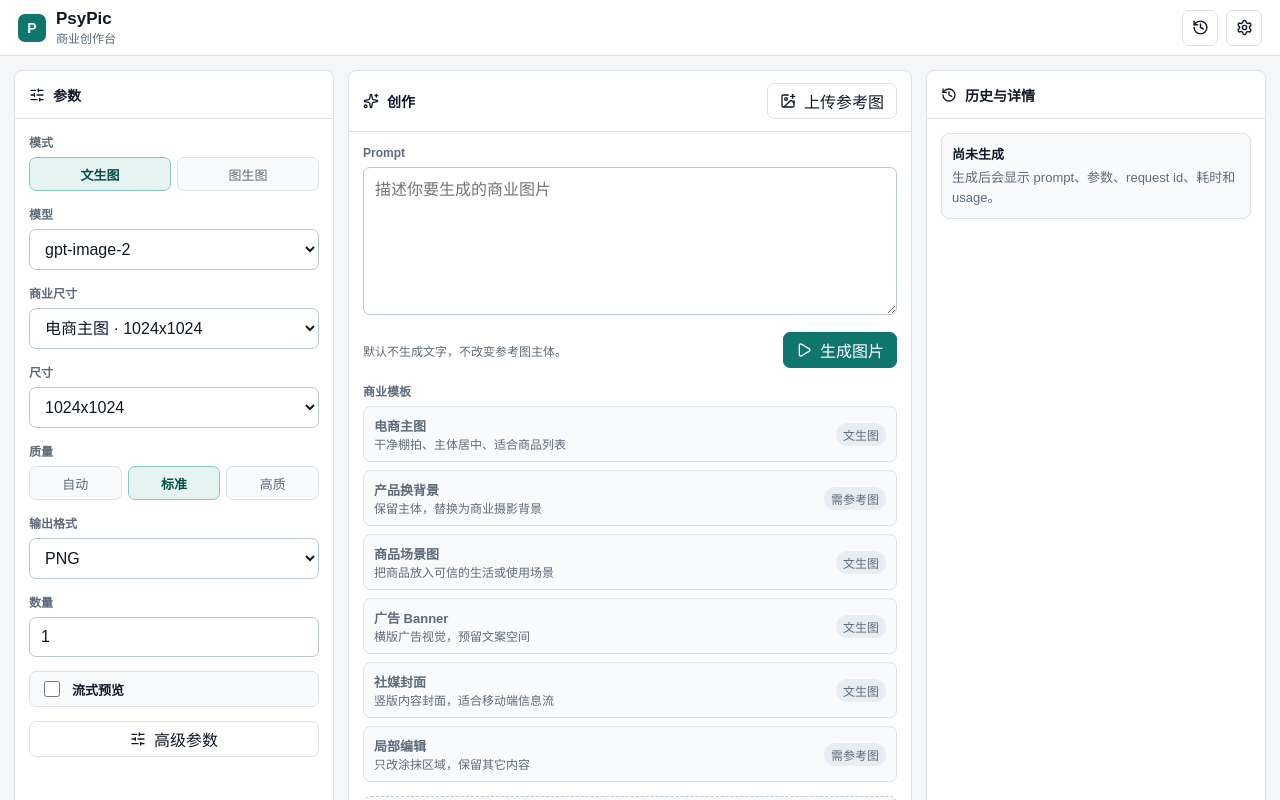
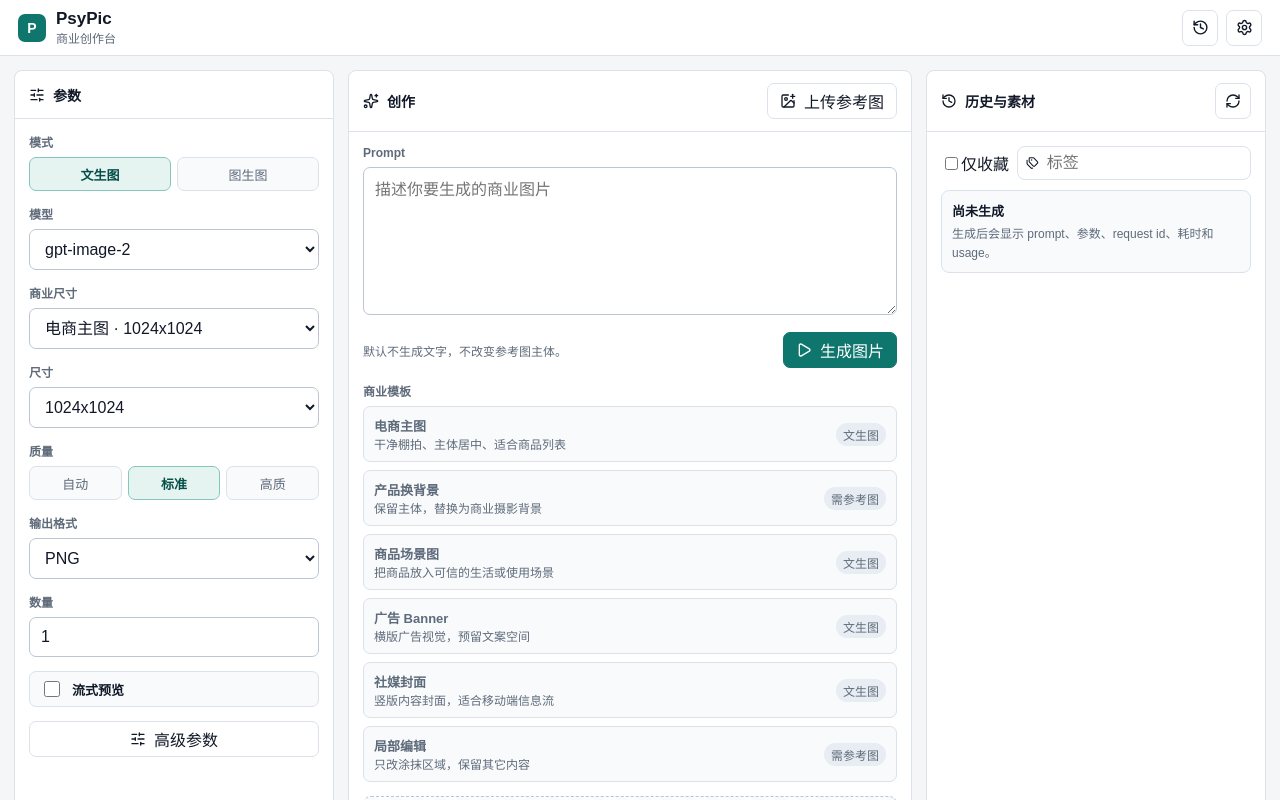
Before and after one commit to xuehua123/psyPic, a Next.js app: page / in a window 1280 px wide. Shown: the top 800 px of the page. Built offline with nearby package versions, Linux system fonts and the light colour scheme.

Commit message:
接入创作台素材库入口

```diff
--- a/app/globals.css
+++ b/app/globals.css
@@ -636,6 +636,45 @@ a {
   gap: 10px;
 }
 
+.panel-actions {
+  display: flex;
+  align-items: center;
+  gap: 6px;
+}
+
+.library-toolbar {
+  display: grid;
+  grid-template-columns: auto minmax(0, 1fr);
+  gap: 8px;
+  align-items: center;
+}
+
+.library-tag-filter {
+  min-width: 0;
+  display: flex;
+  align-items: center;
+  gap: 6px;
+  border: 1px solid var(--line);
+  border-radius: 8px;
+  background: var(--surface);
+  padding: 6px 8px;
+}
+
+.library-tag-filter input {
+  min-width: 0;
+  width: 100%;
+  border: 0;
+  outline: 0;
+  background: transparent;
+  color: var(--ink);
+  font: inherit;
+}
+
+.library-section {
+  display: grid;
+  gap: 10px;
+}
+
 .history-item {
   border: 1px solid var(--line);
   border-radius: 8px;
@@ -643,10 +682,55 @@ a {
   background: var(--surface-muted);
 }
 
+.library-item {
+  display: grid;
+  grid-template-columns: 72px minmax(0, 1fr);
+  gap: 10px;
+}
+
+.library-thumb {
+  width: 72px;
+  aspect-ratio: 1;
+  border-radius: 8px;
+  object-fit: cover;
+  background: #edf1f5;
+  border: 1px solid var(--line);
+}
+
+.library-item-body {
+  min-width: 0;
+  display: grid;
+  gap: 6px;
+}
+
 .history-item strong {
   display: block;
   margin-bottom: 5px;
   font-size: 13px;
+}
+
+.history-item p {
+  margin: 0;
+  color: var(--muted);
+  font-size: 12px;
+  overflow-wrap: anywhere;
+}
+
+.tag-list,
+.history-actions {
+  display: flex;
+  flex-wrap: wrap;
+  gap: 6px;
+}
+
+.tag-list span {
+  border: 1px solid var(--line);
+  border-radius: 999px;
+  background: var(--surface);
+  color: var(--muted);
+  font-size: 12px;
+  line-height: 1;
+  padding: 5px 7px;
 }
 
 .mobile-bottom-bar {
--- a/components/creator/CreatorWorkspace.tsx
+++ b/components/creator/CreatorWorkspace.tsx
@@ -11,10 +11,13 @@ import {
   ImagePlus,
   PanelBottom,
   Play,
+  RefreshCw,
   RotateCcw,
   Settings,
   SlidersHorizontal,
   Sparkles,
+  Star,
+  Tags,
   X
 } from "lucide-react";
 import { useEffect, useMemo, useRef, useState } from "react";
@@ -121,6 +124,43 @@ type ApiTaskResponse = {
   };
 };
 
+type LibraryAssetItem = {
+  asset_id: string;
+  task_id: string;
+  type: "generation" | "edit";
+  prompt: string;
+  params: ImageGenerationParams;
+  url: string;
+  thumbnail_url: string;
+  format: string;
+  usage?: GenerationResult["usage"];
+  duration_ms?: number;
+  created_at: string;
+  favorite: boolean;
+  tags: string[];
+};
+
+type ApiLibraryResponse = {
+  data?: {
+    items: LibraryAssetItem[];
+    next_cursor: string | null;
+  };
+  request_id?: string;
+  error?: {
+    code: string;
+    message: string;
+  };
+};
+
+type ApiLibraryPatchResponse = {
+  data?: LibraryAssetItem;
+  request_id?: string;
+  error?: {
+    code: string;
+    message: string;
+  };
+};
+
 const taskStatusLabels: Record<CreatorTaskStatus, string> = {
   submitting: "提交中",
   queued: "排队中",
@@ -160,6 +200,12 @@ export default function CreatorWorkspace() {
   const [result, setResult] = useState<GenerationResult | null>(null);
   const [partialImages, setPartialImages] = useState<GenerationImage[]>([]);
   const [historyItems, setHistoryItems] = useState<LocalHistoryItem[]>([]);
+  const [libraryItems, setLibraryItems] = useState<LibraryAssetItem[]>([]);
+  const [libraryStatus, setLibraryStatus] = useState<
+    "idle" | "loading" | "loaded" | "unavailable"
+  >("idle");
+  const [libraryFavoriteOnly, setLibraryFavoriteOnly] = useState(false);
+  const [libraryTagFilter, setLibraryTagFilter] = useState("");
   const [referenceImage, setReferenceImage] = useState<File | null>(null);
   const [maskEnabled, setMaskEnabled] = useState(false);
   const [maskMode, setMaskMode] = useState<MaskMode>("paint");
@@ -451,6 +497,7 @@ export default function CreatorWorkspace() {
       return;
     }
 
+    const createdAt = new Date().toISOString();
     const historyItem: LocalHistoryItem = {
       taskId: nextResult.task_id,
       prompt: requestParams.prompt,
@@ -468,7 +515,7 @@ export default function CreatorWorkspace() {
       requestId: nextResult.request_id,
       durationMs: nextResult.duration_ms,
       totalTokens: nextResult.usage.total_tokens,
-      createdAt: new Date().toISOString()
+      createdAt
     };
 
     setHistoryItems((items) => [historyItem, ...items]);
@@ -881,6 +928,91 @@ export default function CreatorWorkspace() {
       setErrorMessage("");
     } catch {
       setErrorMessage("无法读取生成结果作为参考图。");
+    }
+  }
+
+  async function loadServerLibrary() {
+    setLibraryStatus("loading");
+
+    const params = new URLSearchParams({ limit: "30" });
+
+    if (libraryFavoriteOnly) {
+      params.set("favorite", "true");
+    }
+
+    if (libraryTagFilter.trim()) {
+      params.set("tag", libraryTagFilter.trim());
+    }
+
+    try {
+      const response = await fetch(`/api/library?${params.toString()}`, {
+        method: "GET"
+      });
+      const body = (await response.json()) as ApiLibraryResponse;
+
+      if (!response.ok || !body.data) {
+        setLibraryStatus("unavailable");
+        return;
+      }
+
+      setLibraryItems(body.data.items);
+      setLibraryStatus("loaded");
+    } catch {
+      setLibraryStatus("unavailable");
+    }
+  }
+
+  async function toggleLibraryFavorite(item: LibraryAssetItem) {
+    try {
+      const response = await fetch(`/api/library/${item.asset_id}`, {
+        method: "PATCH",
+        headers: { "content-type": "application/json" },
+        body: JSON.stringify({
+          favorite: !item.favorite,
+          tags: item.tags
+        })
+      });
+      const body = (await response.json()) as ApiLibraryPatchResponse;
+
+      if (!response.ok || !body.data) {
+        setErrorMessage(body.error?.message ?? "素材收藏状态更新失败。");
+        return;
+      }
+
+      setLibraryItems((items) =>
+        items.map((current) =>
+          current.asset_id === body.data?.asset_id ? body.data : current
+        )
+      );
+    } catch {
+      setErrorMessage("素材收藏状态更新失败。");
+    }
+  }
+
+  async function handleLibraryContinueEdit(item: LibraryAssetItem) {
+    try {
+      const response = await fetch(item.thumbnail_url);
+      const blob = await response.blob();
+      const reference = new File([blob], libraryReferenceName(item), {
+        type: blob.type || mimeTypeForFormat(item.format)
+      });
+
+      setReferenceImage(reference);
+      setPrompt(item.prompt);
+      setSize(item.params.size);
+      setQuality(item.params.quality);
+      setOutputFormat(item.params.output_format);
+      setN(item.params.n);
+      setOutputCompression(
+        item.params.output_compression === null
+          ? ""
+          : String(item.params.output_compression)
+      );
+      setModeration(item.params.moderation);
+      setMode("image");
+      setErrorMessage("");
+    } catch {
+      setErrorMessage("无法读取素材作为参考图。");
     }
   }
 
@@ -919,6 +1051,12 @@ export default function CreatorWorkspace() {
     return `${assetName}.${extension}`;
   }
 
+  function libraryReferenceName(item: LibraryAssetItem) {
+    const extension = item.format === "jpeg" ? "jpg" : item.format;
+
+    return `${item.asset_id}.${extension}`;
+  }
+
   function mimeTypeForFormat(format: string) {
     if (format === "jpeg" || format === "jpg") {
       return "image/jpeg";
@@ -1465,11 +1603,114 @@ export default function CreatorWorkspace() {
           <div className="panel-header">
             <div className="panel-title">
               <History size={16} aria-hidden="true" />
-              历史与详情
+              历史与素材
+            </div>
+            <div className="panel-actions">
+              <button
+                aria-label="同步素材库"
+                className="icon-button"
+                disabled={libraryStatus === "loading"}
+                onClick={() => void loadServerLibrary()}
+                title="同步素材库"
+                type="button"
+              >
+                <RefreshCw size={16} aria-hidden="true" />
+              </button>
             </div>
           </div>
           <div className="panel-body history-list">
-            {historyItems.length === 0 ? (
+            <div className="library-toolbar">
+              <label className="checkbox-row">
+                <input
+                  aria-label="仅收藏素材"
+                  checked={libraryFavoriteOnly}
+                  onChange={(event) =>
+                    setLibraryFavoriteOnly(event.currentTarget.checked)
+                  }
+                  type="checkbox"
+                />
+                仅收藏
+              </label>
+              <div className="library-tag-filter">
+                <Tags size={14} aria-hidden="true" />
+                <input
+                  aria-label="素材标签过滤"
+                  onChange={(event) => setLibraryTagFilter(event.target.value)}
+                  placeholder="标签"
+                  value={libraryTagFilter}
+                />
+              </div>
+            </div>
+
+            {libraryStatus === "loading" ? (
+              <div className="history-item">
+                <strong>同步中</strong>
+                <p>正在读取服务端素材库。</p>
+              </div>
+            ) : null}
+
+            {libraryStatus === "unavailable" ? (
+              <div className="history-item">
+                <strong>素材库暂不可用</strong>
+                <p>继续使用本地历史，不影响生成和继续编辑。</p>
+              </div>
+            ) : null}
+
+            {libraryItems.length > 0 ? (
+              <div className="library-section">
+                {libraryItems.map((item) => (
+                  <div className="history-item library-item" key={item.asset_id}>
+                    <img
+                      alt=""
+                      className="library-thumb"
+                      src={item.thumbnail_url}
+                    />
+                    <div className="library-item-body">
+                      <strong>{item.asset_id}</strong>
+                      <p>{item.prompt}</p>
+                      <p>
+                        {item.task_id}
+                        {item.usage?.total_tokens
+                          ? ` · ${item.usage.total_tokens} tokens`
+                          : ""}
+                        {item.duration_ms ? ` · ${item.duration_ms}ms` : ""}
+                      </p>
+                      {item.tags.length > 0 ? (
+                        <div className="tag-list">
+                          {item.tags.map((tag) => (
+                            <span key={tag}>{tag}</span>
+                          ))}
+                        </div>
+                      ) : null}
+                      <div className="history-actions">
+                        <button
+                          className="secondary-button"
+                          onClick={() => void handleLibraryContinueEdit(item)}
+                          type="button"
+                        >
+                          <ImagePlus size={16} aria-hidden="true" />
+                          继续编辑
+                        </button>
+                        <button
+                          className="secondary-button"
+                          onClick={() => void toggleLibraryFavorite(item)}
+                          type="button"
+                        >
+                          <Star
+                            fill={item.favorite ? "currentColor" : "none"}
+                            size={16}
+                            aria-hidden="true"
+                          />
+                          {item.favorite ? "取消收藏" : "收藏素材"}
+                        </button>
+                      </div>
+                    </div>
+                  </div>
+                ))}
+              </div>
+            ) : null}
+
+            {historyItems.length === 0 && libraryItems.length === 0 ? (
               <div className="history-item">
                 <strong>尚未生成</strong>
                 <p>生成后会显示 prompt、参数、request id、耗时和 usage。</p>
@@ -1481,6 +1722,7 @@ export default function CreatorWorkspace() {
                   <p>{item.prompt}</p>
                   <p>{item.requestId}</p>
                   <p>{item.totalTokens} tokens · {item.durationMs}ms</p>
+                  <div className="history-actions">
                     <button
                       className="secondary-button"
                       onClick={() => void handleHistoryContinueEdit(item)}
@@ -1489,6 +1731,7 @@ export default function CreatorWorkspace() {
                       <ImagePlus size={16} aria-hidden="true" />
                       继续编辑
                     </button>
+                  </div>
                 </div>
               ))
             )}
```
Also changed, not shown: 4 other files (tests, documents, lock files or other folders). Lines whose indentation alone changed are shown as unchanged.
